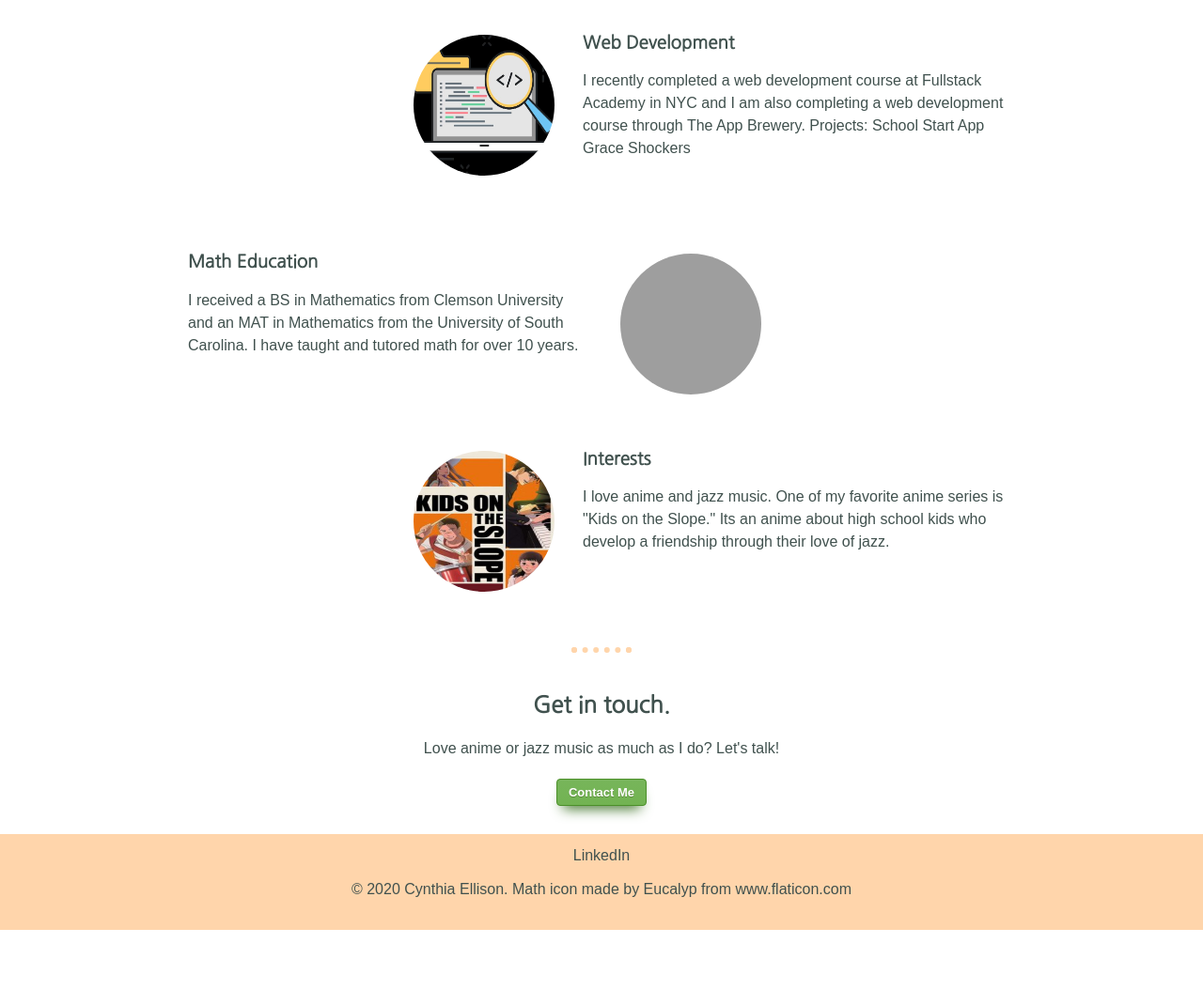
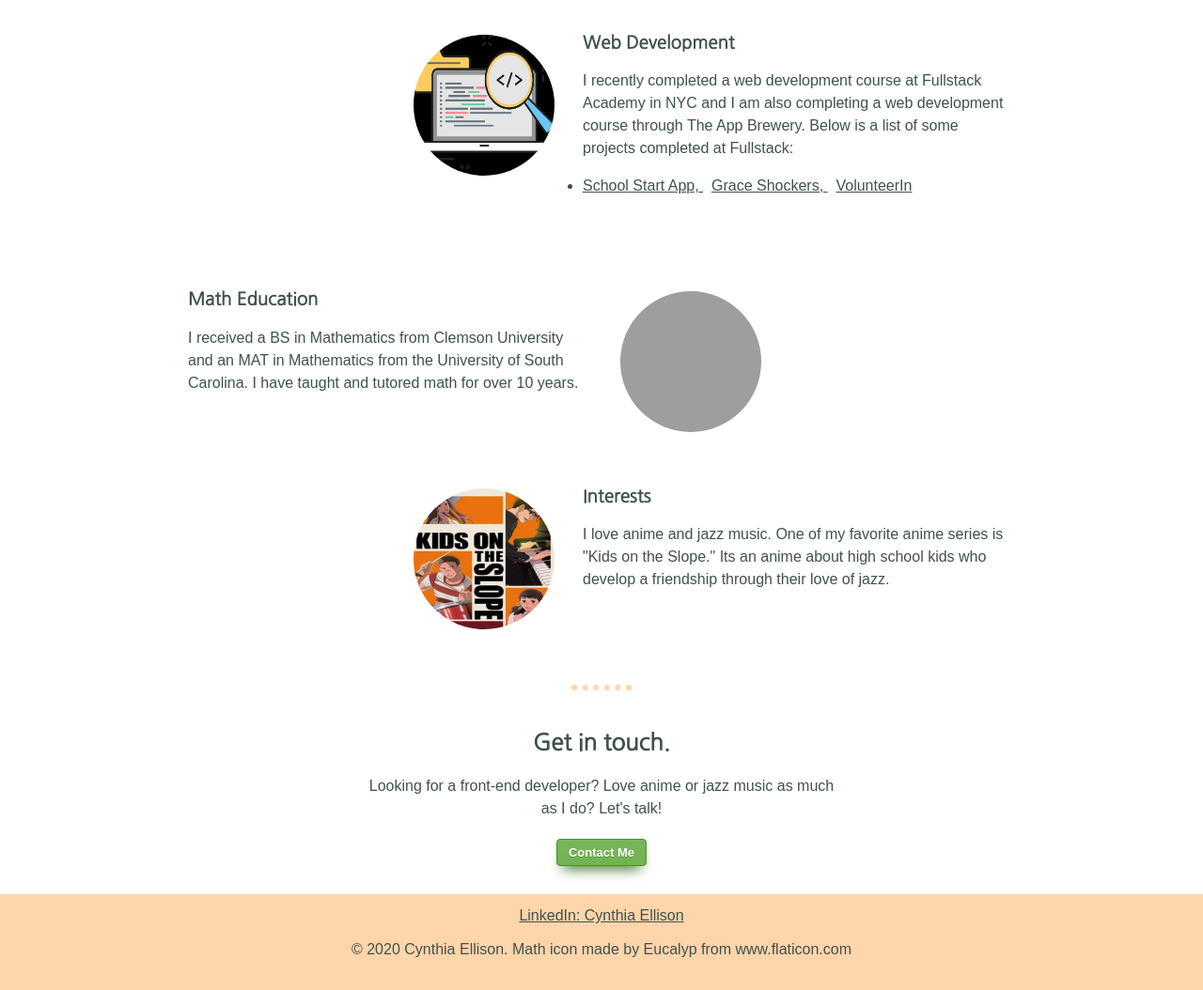
Before and after one commit to cce82407/cce-home-page, a plain HTML site: page index.html in a window 1280 px wide. Shown: the part 1000-2054 px from the top of the page at 94% size. Before the commit the page ends 1990 px from the top, so only its background shows below. Drawn offline with Linux system fonts and the light colour scheme; grey boxes are pictures that could not be loaded; a web font is replaced by a local one.

Commit message:
final updates for now

```diff
--- a/CSS/styles.css
+++ b/CSS/styles.css
@@ -91,25 +91,10 @@ a:hover {
     float: right;
     margin-left: 30px;
 }
-/* .skills-image2 {
-    height: 6rem;
-    width: 6rem;
-    border-radius: 3rem;
-    float: right;
-    margin-left: 30px;
 
-} */
-
-
-/* .anime-image {
-    height: 6rem;
-    /* width: 12rem; */
-    /* width: 6rem;
-    border-radius: 3rem;
-    float: left;
-    margin-right: 30px;
-
-} */
+.projects {
+  text-decoration: underline;
+}
 
 #profile-pic {
     height: 150px;
@@ -181,7 +166,7 @@ a:hover {
 }
 
 .footer-link {
-    text-decoration: none;
+    text-decoration: underline;
 }
 
 .footer-links {
--- a/index.html
+++ b/index.html
@@ -26,10 +26,11 @@
           <div class="skill-row1">
             <img class="skills-image1" src="images/web_development.png" alt="web developer image">
             <h3>Web Development</h3>
-            <p class = "skill-row-1-text">I recently completed a web development course at Fullstack Academy in NYC and I am also completing a web development course through The App Brewery. Projects:
-              <a href="https://cce-acme-schoools-start.herokuapp.com/">School Start App</a>
-              <a href="https://grace-shockers.herokuapp.com/home">Grace Shockers</a>
-            </p>
+            <p class = "skill-row-1-text">I recently completed a web development course at Fullstack Academy in NYC and I am also completing a web development course through The App Brewery.
+             Below is a list of some projects completed at Fullstack:  <ul >
+              <li><a href="https://cce-acme-schoools-start.herokuapp.com/" class = "projects">School Start App, </a>&nbsp
+              <a href="https://grace-shockers.herokuapp.com/home" class = "projects">Grace Shockers, </a>&nbsp
+              <a href="https://drive.google.com/file/d/1aBkm2n0z0hoci0qqMOjDuLjdu3KGUiEu/view?usp=sharing" class = "projects">VolunteerIn</a></li></ul></p>
           </div>
           <div class="skill-row2">
             <img class="skills-image2" src="https://image.flaticon.com/icons/svg/1739/1739515.svg" alt="calc-image">
@@ -46,12 +47,12 @@
         <div class="contact-me">
           <h2>Get in touch.</h2>
 
-          <p class = 'contact-message'>Love anime or jazz music as much as I do? Let's talk!</p>
+          <p class = 'contact-message'>Looking for a front-end developer? Love anime or jazz music as much as I do? Let's talk!</p>
           <a href="mailto:cynthia.c.ellison@gmail.com" class="myButton">Contact Me</a>
         </div>
       </div>
       <div class="bottom-container">
-        <a class="footer-link" href="https://www.linkedin.com/in/cynthia-ellison-76584261">LinkedIn</a>
+        <a class="footer-link" href="https://www.linkedin.com/in/cynthia-ellison-76584261" class = "projects">LinkedIn: Cynthia Ellison</a>
         <p class= "footer-links">© 2020 Cynthia Ellison. Math icon made by <a href="https://www.flaticon.com/authors/eucalyp" title="Eucalyp">Eucalyp</a> from <a href="https://www.flaticon.com/" title="Flaticon">www.flaticon.com</a></p>
       </div>
 
```
